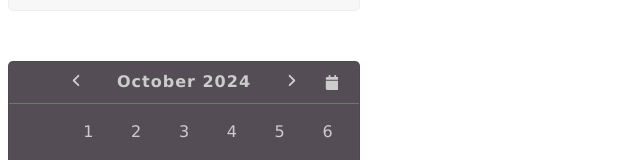
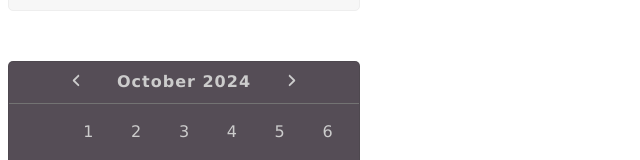
Before and after one commit to Jessedk03/Calzyr, a Vue app: page / in a window 1280 px wide. Shown: the part 282-442 px from the top of the page, without its empty margins (0-640 px from the left). Built offline with nearby package versions, Linux system fonts and the light colour scheme.

Commit message:
WIP ⚙️
Pop ups

```diff
--- /dev/null
+++ b/src/ChangeDateView.vue
@@ -0,0 +1,3 @@
+<template>
+
+</template>
--- /dev/null
+++ b/src/ShowOptions.vue
@@ -0,0 +1,3 @@
+<template>
+
+</template>
--- a/src/VueCalzyr.vue
+++ b/src/VueCalzyr.vue
@@ -8,11 +8,17 @@
       <button v-if="showOption" class="calzyr-button calzyr-settings" @click="toggleOptions">
         <Gear :color="darkMode ? '#cccccc' : '#4d4d4d'"/>
       </button>
+      <div class="calzyr-show-options" v-if="showOption">
+        <ShowOptions />
+      </div>
 
       <!--      Showing the calendar options button if the changeDateView attribute is being added to the VueCal tag-->
-      <button v-if="changeDateView" class="calzyr-button calzyr-calendar-settings" @click="toggleOptions">
+      <button v-if="changeDateView" class="calzyr-button calzyr-calendar-settings" @click="toggleDateView">
         <Calendar :color="darkMode ? '#cccccc' : '#4d4d4d'"/>
       </button>
+      <div class="calzyr-change-date-view" v-if="changeDateView">
+        <ChangeDateView />
+      </div>
 
       <button class="previous-month" @click="previousMonth">
         <ArrowLeft :color="darkMode ? '#cccccc' : '#4d4d4d'"/>
@@ -40,20 +46,27 @@
 </template>
 
 <script>
+// Icons
 import ArrowRight from "@/assets/ArrowRight.vue";
 import ArrowLeft from "@/assets/ArrowLeft.vue";
 import Gear from "@/assets/Gear.vue";
 import Calendar from "@/assets/Calendar.vue";
+
+// Popups
+import ChangeDateView from "@/ChangeDateView.vue";
+import ShowOptions from "@/ShowOptions.vue";
 
 const date = new Date();
 
 export default {
   name: "Calzyr",
   components: {
+    ShowOptions,
+    ChangeDateView,
     ArrowRight,
     ArrowLeft,
     Gear,
-    Calendar
+    Calendar,
   },
   props: {
     // Sets the darkMode to true by adding that attribute to the VueCal tag
@@ -128,9 +141,15 @@ export default {
   methods: {
     toggleOptions() {
       //   TODO: Make an options popup.
+      if (this.showOption) {
+        console.log("Toggle the pop up (show options)")
+      }
     },
-    changeDateView() {
+    toggleDateView() {
       // TODO: Make an change date view popup
+      if (this.changeDateView) {
+        console.log("Toggle the pop up (change date view)")
+      }
     },
     isToday(day) {
       return (
```
